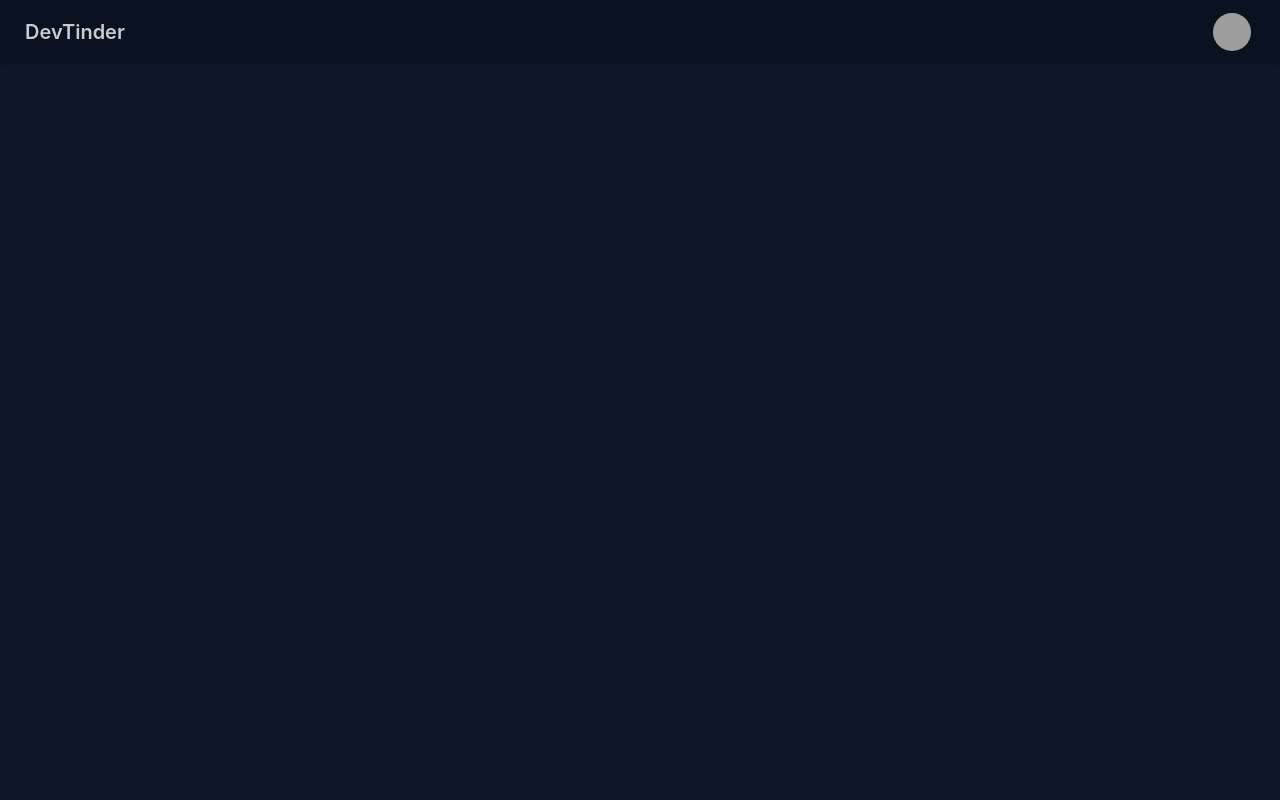
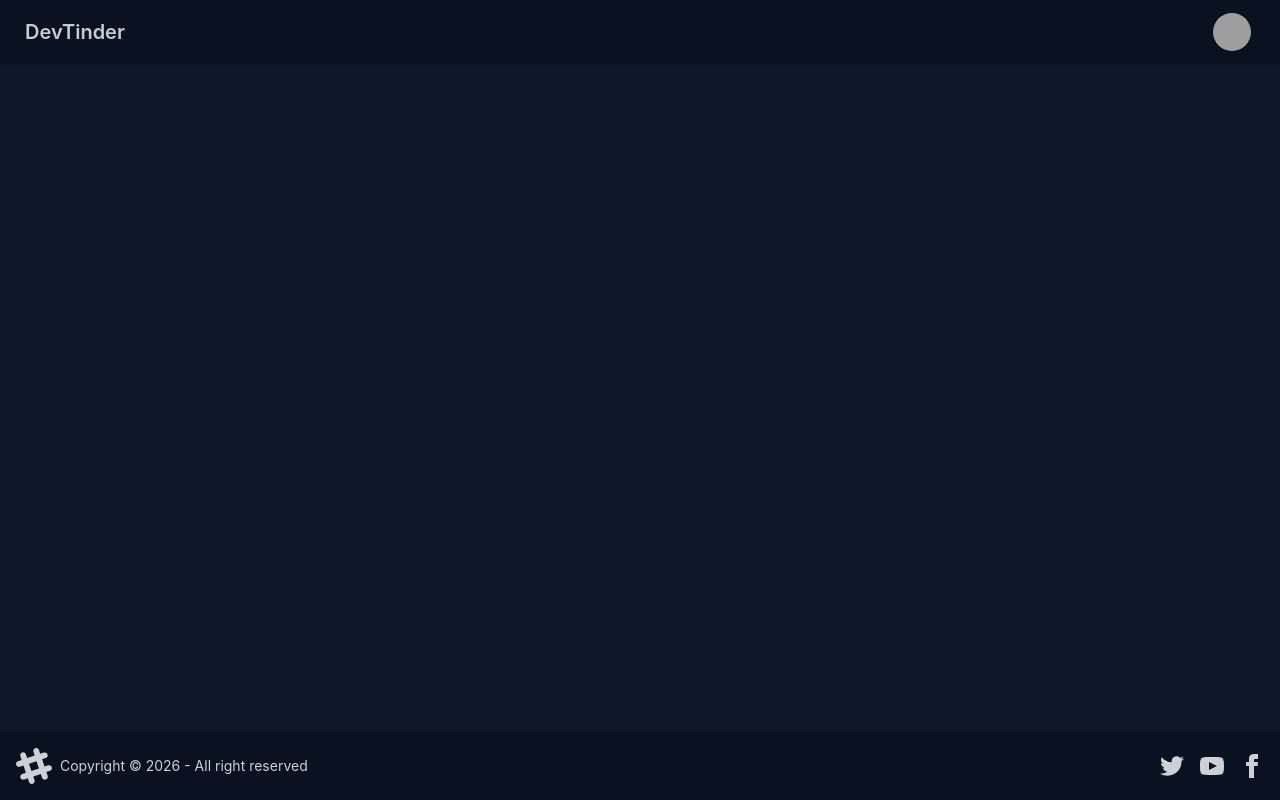
Before and after one commit to dineshsrisai/devTinder-web, a React (Vite) app: page / in a window 1280 px wide. Built offline with nearby package versions, Linux system fonts and the light colour scheme; grey boxes are pictures that could not be loaded.

Commit message:
Added Footer

```diff
--- a/src/components/Body.jsx
+++ b/src/components/Body.jsx
@@ -1,10 +1,12 @@
 import {Outlet} from "react-router-dom";
 import NavBar from "./NavBar";
+import Footer from "./Footer";
 const Body = () => {
   return (
     <div>
       <NavBar />
       <Outlet/>
+      <Footer/>
     </div>
   );
 };
--- /dev/null
+++ b/src/components/Footer.jsx
@@ -0,0 +1,59 @@
+const Footer = () => {
+  return (
+    <div className="">
+      <footer className="footer sm:footer-horizontal bg-base-300 text-neutral-content items-center p-4 fixed bottom-0">
+        <aside className="grid-flow-col items-center">
+          <svg
+            width="36"
+            height="36"
+            viewBox="0 0 24 24"
+            xmlns="http://www.w3.org/2000/svg"
+            fillRule="evenodd"
+            clipRule="evenodd"
+            className="fill-current"
+          >
+            <path d="M22.672 15.226l-2.432.811.841 2.515c.33 1.019-.209 2.127-1.23 2.456-1.15.325-2.148-.321-2.463-1.226l-.84-2.518-5.013 1.677.84 2.517c.391 1.203-.434 2.542-1.831 2.542-.88 0-1.601-.564-1.86-1.314l-.842-2.516-2.431.809c-1.135.328-2.145-.317-2.463-1.229-.329-1.018.211-2.127 1.231-2.456l2.432-.809-1.621-4.823-2.432.808c-1.355.384-2.558-.59-2.558-1.839 0-.817.509-1.582 1.327-1.846l2.433-.809-.842-2.515c-.33-1.02.211-2.129 1.232-2.458 1.02-.329 2.13.209 2.461 1.229l.842 2.515 5.011-1.677-.839-2.517c-.403-1.238.484-2.553 1.843-2.553.819 0 1.585.509 1.85 1.326l.841 2.517 2.431-.81c1.02-.33 2.131.211 2.461 1.229.332 1.018-.21 2.126-1.23 2.456l-2.433.809 1.622 4.823 2.433-.809c1.242-.401 2.557.484 2.557 1.838 0 .819-.51 1.583-1.328 1.847m-8.992-6.428l-5.01 1.675 1.619 4.828 5.011-1.674-1.62-4.829z"></path>
+          </svg>
+          <p>Copyright © {new Date().getFullYear()} - All right reserved</p>
+        </aside>
+        <nav className="grid-flow-col gap-4 md:place-self-center md:justify-self-end">
+          <a>
+            <svg
+              xmlns="http://www.w3.org/2000/svg"
+              width="24"
+              height="24"
+              viewBox="0 0 24 24"
+              className="fill-current cursor-pointer"
+            >
+              <path d="M24 4.557c-.883.392-1.832.656-2.828.775 1.017-.609 1.798-1.574 2.165-2.724-.951.564-2.005.974-3.127 1.195-.897-.957-2.178-1.555-3.594-1.555-3.179 0-5.515 2.966-4.797 6.045-4.091-.205-7.719-2.165-10.148-5.144-1.29 2.213-.669 5.108 1.523 6.574-.806-.026-1.566-.247-2.229-.616-.054 2.281 1.581 4.415 3.949 4.89-.693.188-1.452.232-2.224.084.626 1.956 2.444 3.379 4.6 3.419-2.07 1.623-4.678 2.348-7.29 2.04 2.179 1.397 4.768 2.212 7.548 2.212 9.142 0 14.307-7.721 13.995-14.646.962-.695 1.797-1.562 2.457-2.549z"></path>
+            </svg>
+          </a>
+          <a>
+            <svg
+              xmlns="http://www.w3.org/2000/svg"
+              width="24"
+              height="24"
+              viewBox="0 0 24 24"
+              className="fill-current cursor-pointer"
+            >
+              <path d="M19.615 3.184c-3.604-.246-11.631-.245-15.23 0-3.897.266-4.356 2.62-4.385 8.816.029 6.185.484 8.549 4.385 8.816 3.6.245 11.626.246 15.23 0 3.897-.266 4.356-2.62 4.385-8.816-.029-6.185-.484-8.549-4.385-8.816zm-10.615 12.816v-8l8 3.993-8 4.007z"></path>
+            </svg>
+          </a>
+          <a>
+            <svg
+              xmlns="http://www.w3.org/2000/svg"
+              width="24"
+              height="24"
+              viewBox="0 0 24 24"
+              className="fill-current cursor-pointer"
+            >
+              <path d="M9 8h-3v4h3v12h5v-12h3.642l.358-4h-4v-1.667c0-.955.192-1.333 1.115-1.333h2.885v-5h-3.808c-3.596 0-5.192 1.583-5.192 4.615v3.385z"></path>
+            </svg>
+          </a>
+        </nav>
+      </footer>
+    </div>
+  );
+};
+
+export default Footer;
```
